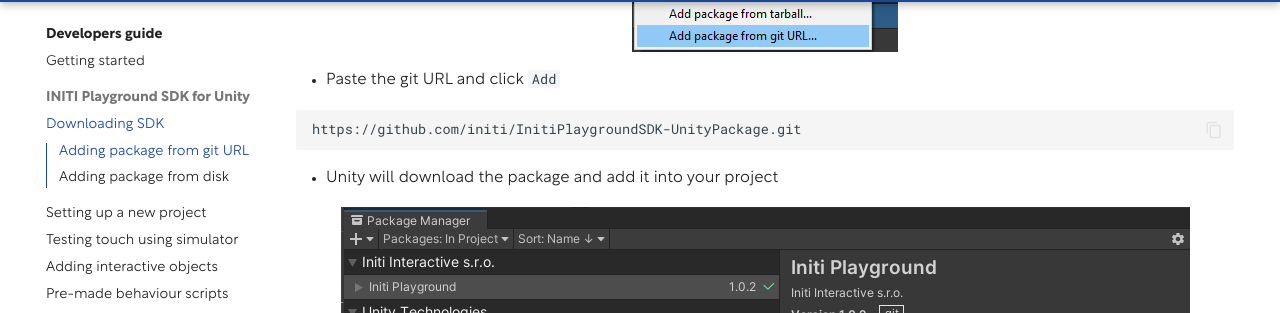
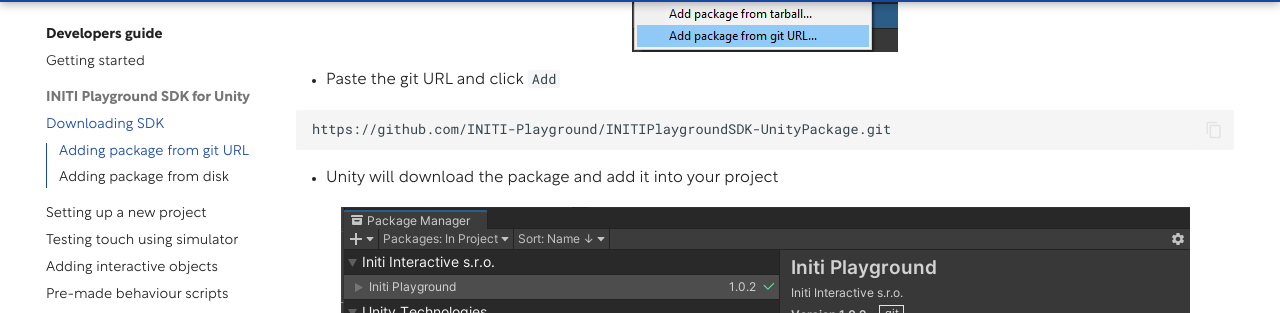
Before and after one commit to INITI-Playground/initi-playground-docs, an MkDocs documentation site: the page built from docs/developers/unity-sdk-download.md, in a window 1280 px wide and 900 px high, scrolled down 581 px. Shown: the part 140-453 px from the top of the window. Built offline with MkDocs 1.6.1 and Material for MkDocs 9.7.7, drawn with Linux system fonts in a browser that asks for light colours; some web fonts are replaced; some of the changed lines change nothing that is shown.

Commit message:
INITI Playground SDK is now public

````diff
--- a/docs/developers/unity-sdk-download.md
+++ b/docs/developers/unity-sdk-download.md
@@ -7,7 +7,7 @@
 
 # Download INITI Playground SDK for Unity
 
-The INITI Playground SDK is available as a package for the Unity engine on our [GitHub page](https://google.com). To get started, you will need to add it to your project using the Unity Package Manager.
+The INITI Playground SDK is available as a package for the Unity engine on our [GitHub page](https://github.com/INITI-Playground/INITIPlaygroundSDK-UnityPackage). To get started, you will need to add it to your project using the Unity Package Manager.
 
 ## Adding package from git URL
 
@@ -23,7 +23,7 @@
 - Paste the git URL and click `Add`
 
 ```
-https://github.com/initi/InitiPlaygroundSDK-UnityPackage.git
+https://github.com/INITI-Playground/INITIPlaygroundSDK-UnityPackage.git
 ```
 
 - Unity will download the package and add it into your project
@@ -34,7 +34,7 @@
 
 ## Adding package from disk
 
-- Visit our [GitHub repository](https://google.com)
+- Visit our [GitHub repository](https://github.com/INITI-Playground/INITIPlaygroundSDK-UnityPackage)
 - Navigate to the Releases section.
 - Download and unzip the latest release
 
````
